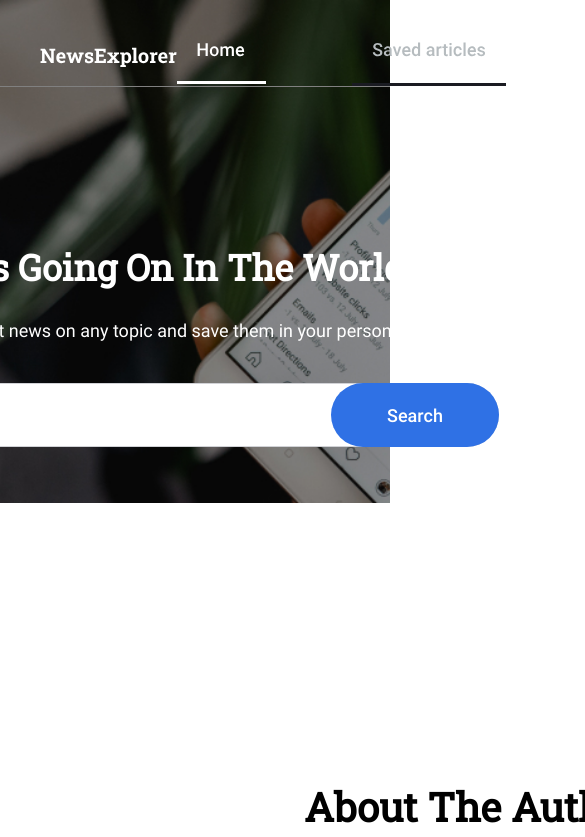
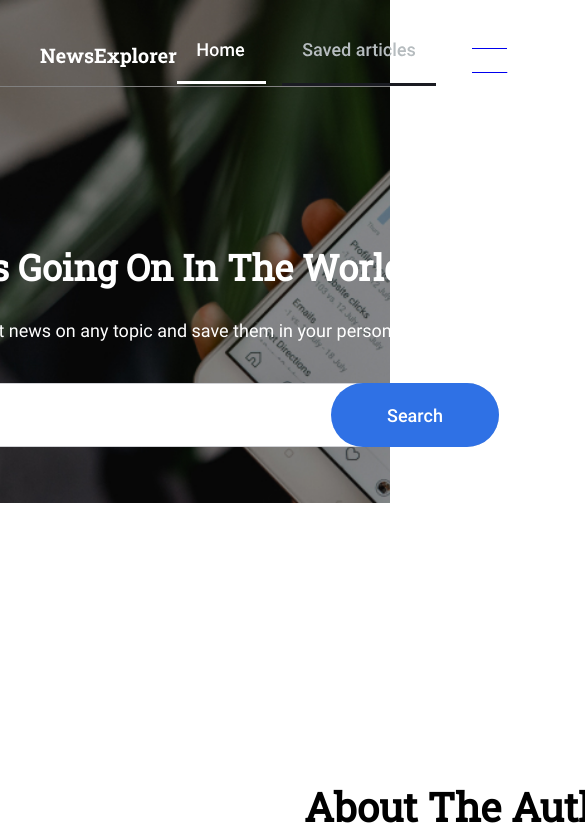
Before and after one commit to MrSurge87/Final_Project-Frontend, a React (Create React App) app: page / in a window 390 px wide. Shown: the top 837 px of the page, 585 px wide, since content can reach past the window. Built offline with nearby package versions, Linux system fonts and the light colour scheme; sample sign-in values are in the browser's storage.

Commit message:
updated header for tablet resoultion

```diff
--- a/src/components/Header/Header.css
+++ b/src/components/Header/Header.css
@@ -147,6 +147,18 @@
     font-size: 30px;
     margin-left: 40px;
   }
+
+  .home__button {
+    margin: 0;
+  }
+
+  .profile__savedArticles {
+    margin-left: 16px;
+  }
+
+  .profile {
+    margin: 0 40px 0 16px;
+  }
 }
 
 @media screen and (max-width: 320px) {
--- a/src/components/SavedNewsHeader/SavedNewsHeader.css
+++ b/src/components/SavedNewsHeader/SavedNewsHeader.css
@@ -63,3 +63,19 @@
     font-family: "RobotoSlab400";
     src: local("RobotoSlab400"), url(../../vendor/Fonts/roboto-slab-400-regular.woff);
   }
+
+  @media screen and (max-width: 770px){
+    .header {
+      justify-content: space-between;
+    }
+
+    .header__title {
+
+    }
+
+    .header__buttons {
+
+    }
+
+
+  }
```
